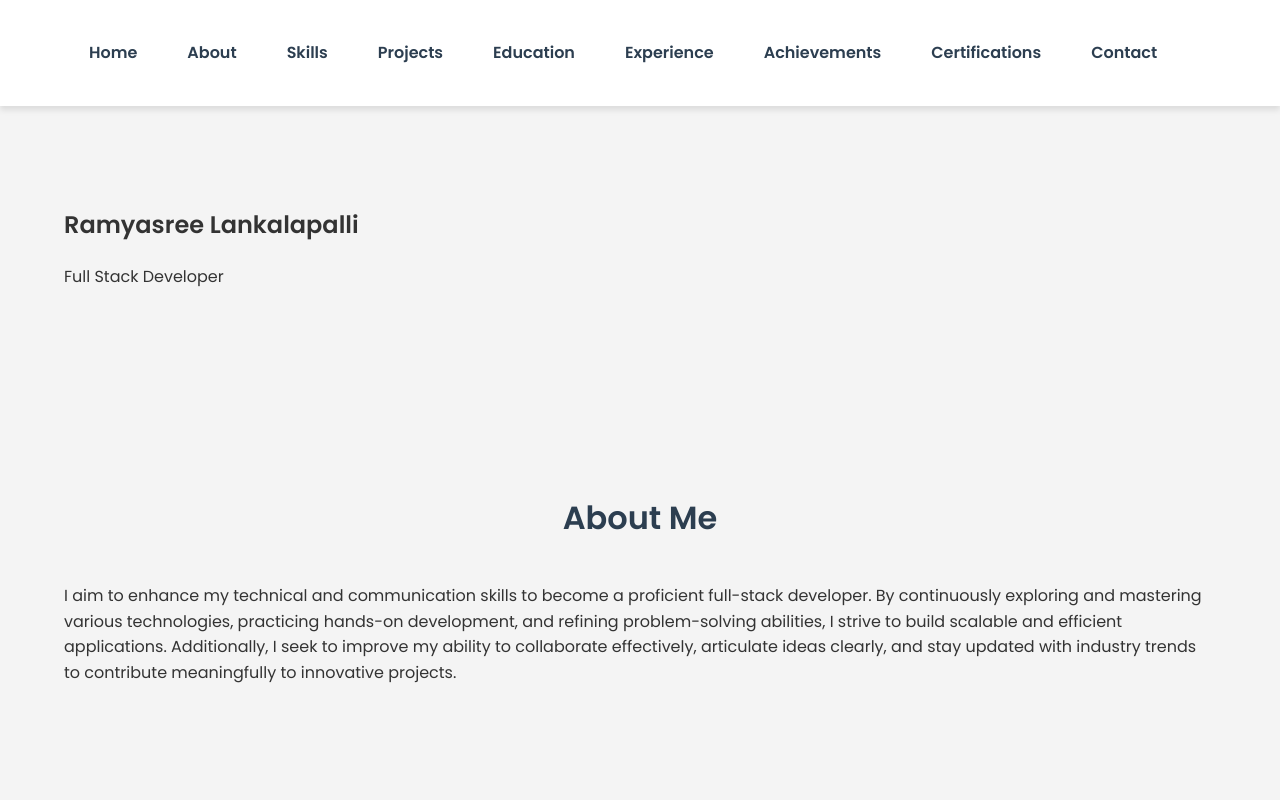
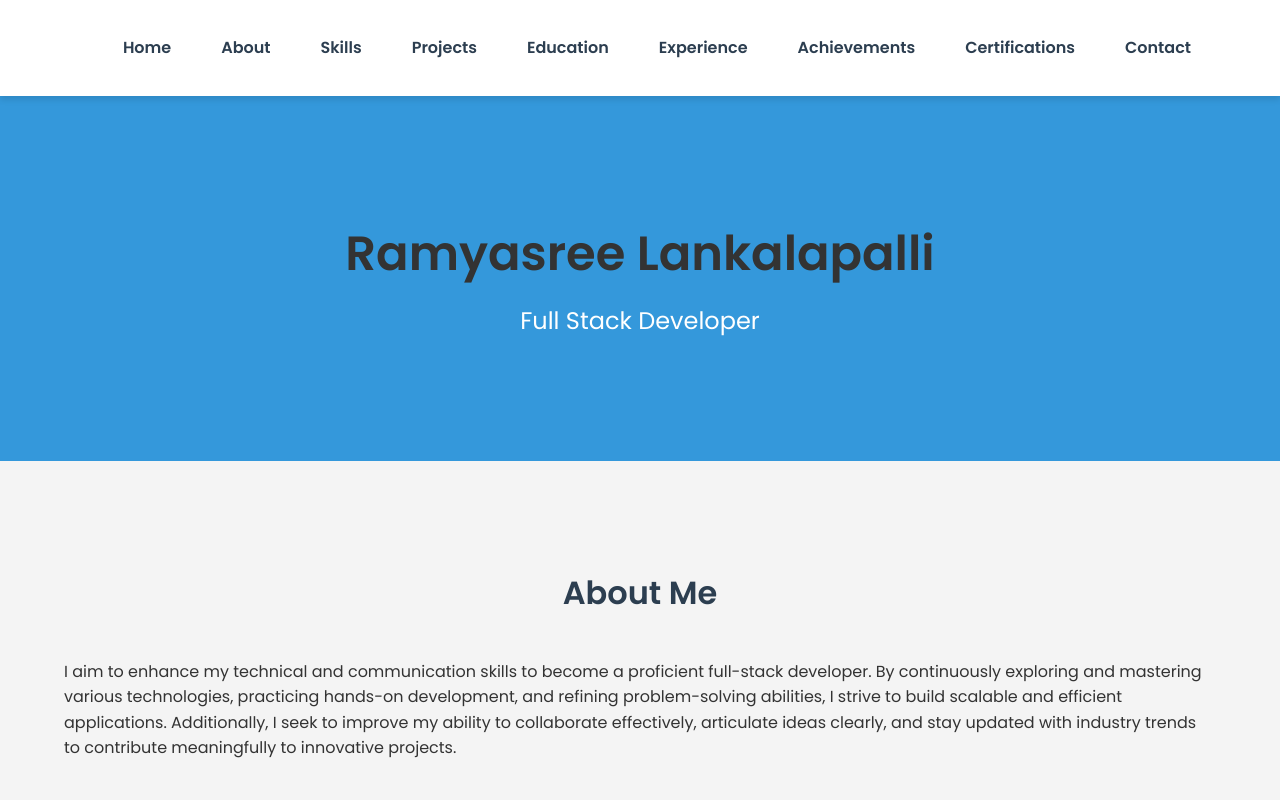
Before and after one commit to Ramyalankalapalli/portfolio, a plain HTML site: page index.html in a window 1280 px wide. Shown: the top 800 px of the page. Drawn offline with Linux system fonts and the light colour scheme.

Commit message:
Update style.css

```diff
--- a/style.css
+++ b/style.css
@@ -28,22 +28,26 @@ a {
 header {
     background-color: #ffffff; /* White background */
     color: #333;
-    padding: 20px 0;
-    text-align: center;
+    padding: 15px 0;
     position: sticky;
     top: 0;
     z-index: 1000;
     box-shadow: 0 4px 6px rgba(0, 0, 0, 0.1); /* Subtle shadow */
 }
 
-header h1 {
+header .hero {
+    text-align: center;
+    padding: 20px 0;
+}
+
+header .hero h1 {
     margin: 0;
     font-size: 2.5rem;
     color: #2c3e50; /* Dark blue for the name */
     font-weight: 700; /* Bold font */
 }
 
-header p {
+header .hero p {
     margin: 5px 0;
     font-size: 1.2rem;
     color: #34495e; /* Slightly lighter blue for the title */
@@ -52,7 +56,7 @@ header p {
 /* Navigation Styles */
 nav {
     display: flex;
-    justify-content: space-between;
+    justify-content: flex-end; /* Align nav to the right */
     align-items: center;
 }
 
@@ -131,6 +135,24 @@ nav {
     }
 }
 
+/* Home Section */
+.home {
+    background-color: #3498db; /* Light blue background */
+    color: #fff;
+    text-align: center;
+    padding: 100px 0;
+}
+
+.home h1 {
+    font-size: 3rem;
+    margin: 0;
+}
+
+.home p {
+    font-size: 1.5rem;
+    margin: 10px 0 0;
+}
+
 /* Section Styles */
 section {
     padding: 60px 0;
```
